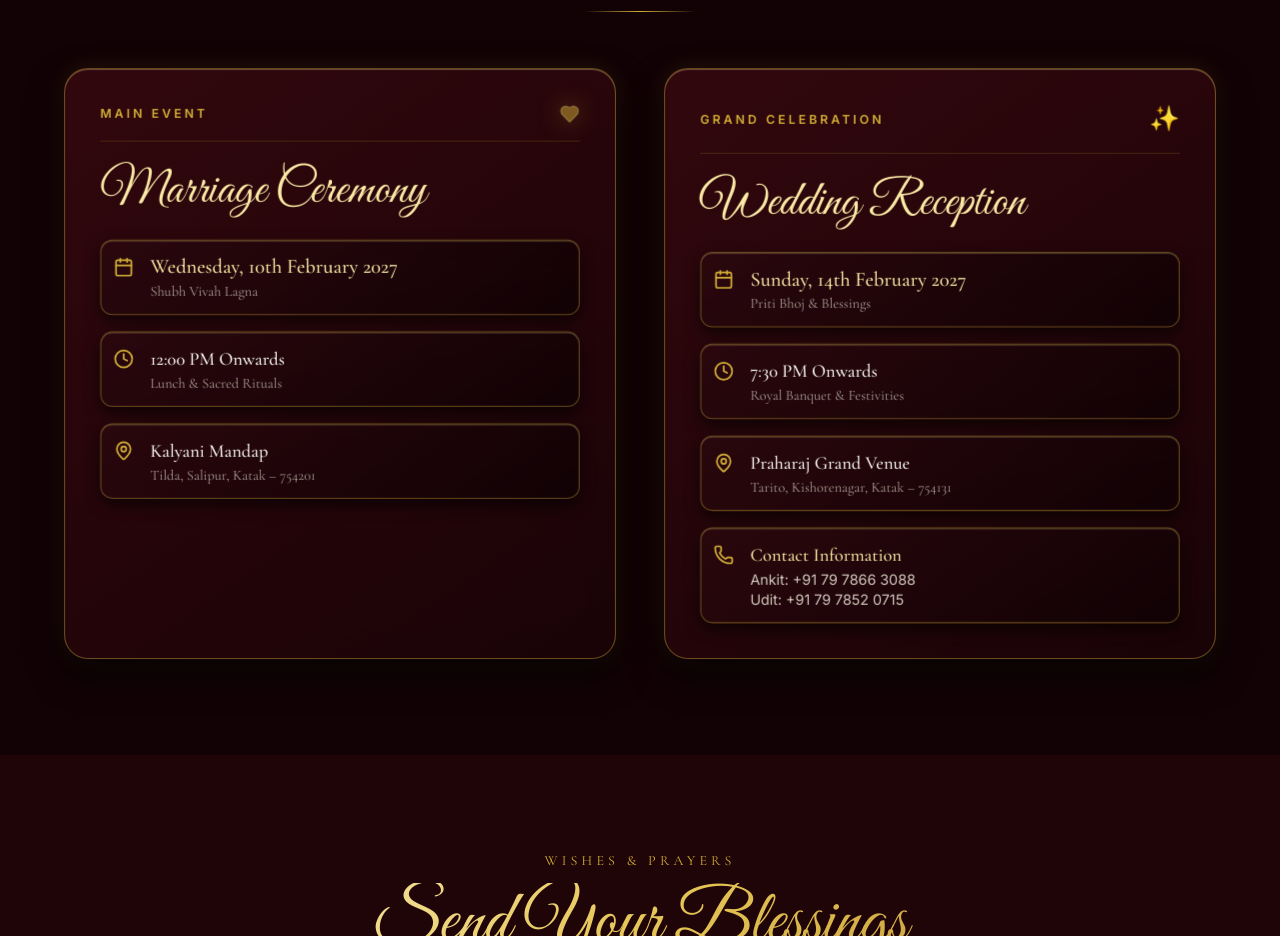
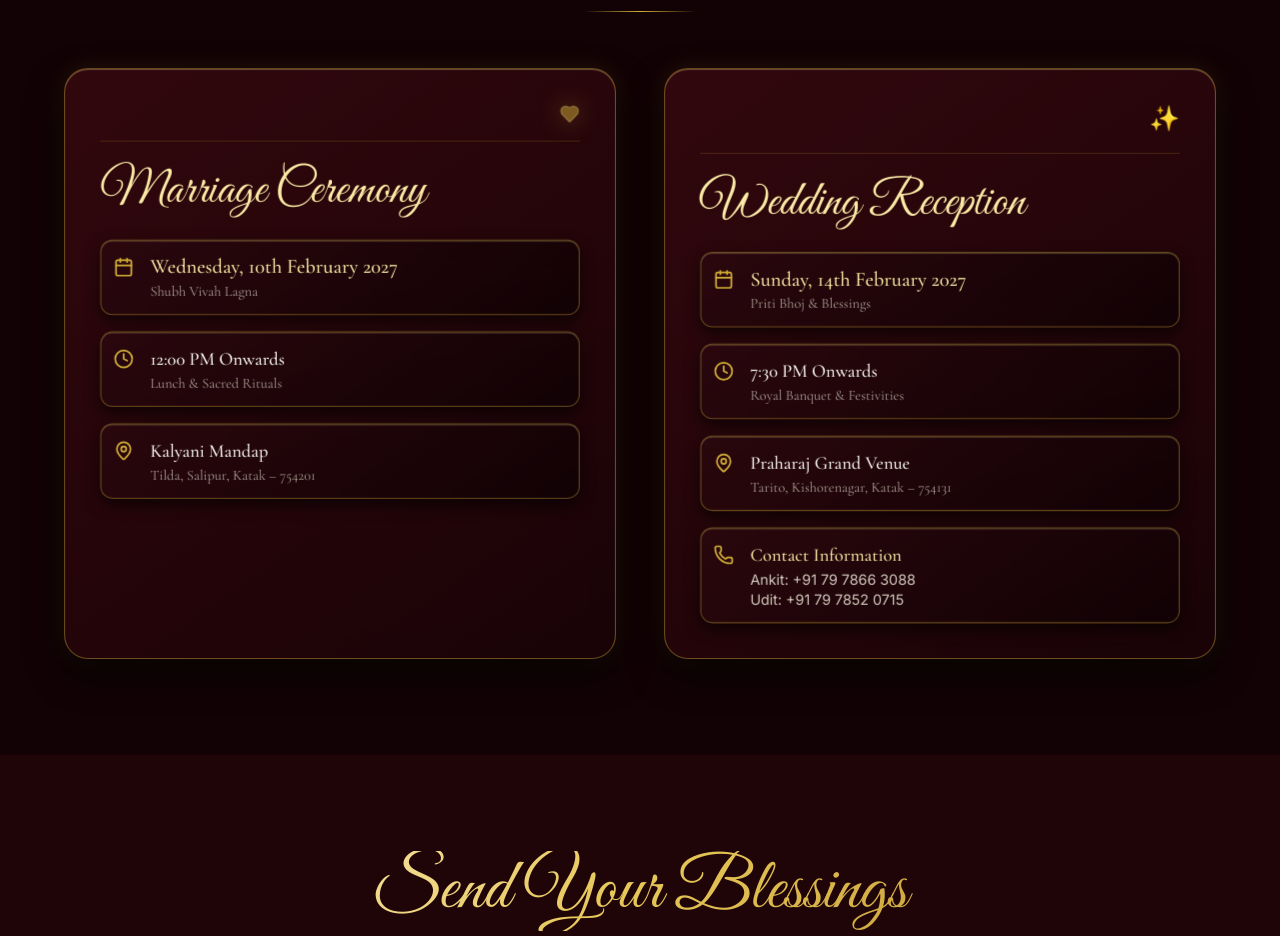
Before and after one commit to ShanksTechpy/invitation, a React (Vite) app: page / in a window 1280 px wide. Shown: the part 3976-4912 px from the top of the page. Built offline with nearby package versions, Linux system fonts and the light colour scheme; a web font is replaced by a local one.

Commit message:
Remove Main Event, Grand Celebration, and Wishes & Prayers subtitles while preserving Marriage Ceremony and Wedding Reception headings

```diff
--- a/src/components/BlessingsSection.tsx
+++ b/src/components/BlessingsSection.tsx
@@ -53,9 +53,6 @@ export const BlessingsSection: React.FC = () => {
     <section id="blessings" className="py-24 px-6 bg-[#1F0408] relative overflow-hidden">
       <div className="max-w-6xl mx-auto space-y-16 relative z-10">
         <div className="text-center space-y-3">
-          <p className="font-serif-cormorant text-sm uppercase tracking-[0.3em] text-[#D4AF37]">
-            Wishes & Prayers
-          </p>
           <h2 className="font-wedding text-5xl sm:text-6xl md:text-7xl font-normal gold-text-gradient py-1">
             Send Your Blessings
           </h2>
--- a/src/components/DateCardsSection.tsx
+++ b/src/components/DateCardsSection.tsx
@@ -28,10 +28,7 @@ export const DateCardsSection: React.FC = () => {
             className="p-8 sm:p-10 rounded-3xl palace-card border border-[#D4AF37]/40 relative overflow-hidden flex flex-col justify-between space-y-8 group hover:border-[#D4AF37] transition-all duration-500 shadow-[0_20px_45px_rgba(0,0,0,0.7)] preserve-3d cursor-pointer"
           >
             <div className="space-y-6 translate-z-20">
-              <div className="flex items-center justify-between border-b border-[#D4AF37]/20 pb-4">
-                <span className="font-sans-inter text-xs uppercase tracking-[0.25em] text-[#D4AF37] font-semibold">
-                  Main Event
-                </span>
+              <div className="flex items-center justify-end border-b border-[#D4AF37]/20 pb-4">
                 <Heart className="w-5 h-5 text-[#E6C657] fill-[#D4AF37] animate-pulse drop-shadow-[0_0_12px_rgba(212,175,55,0.8)] group-hover:scale-125 transition-transform duration-300" />
               </div>
 
@@ -77,10 +74,7 @@ export const DateCardsSection: React.FC = () => {
             className="p-8 sm:p-10 rounded-3xl palace-card border border-[#D4AF37]/40 relative overflow-hidden flex flex-col justify-between space-y-8 group hover:border-[#D4AF37] transition-all duration-500 shadow-[0_20px_45px_rgba(0,0,0,0.7)] preserve-3d cursor-pointer"
           >
             <div className="space-y-6 translate-z-20">
-              <div className="flex items-center justify-between border-b border-[#D4AF37]/20 pb-4">
-                <span className="font-sans-inter text-xs uppercase tracking-[0.25em] text-[#D4AF37] font-semibold">
-                  Grand Celebration
-                </span>
+              <div className="flex items-center justify-end border-b border-[#D4AF37]/20 pb-4">
                 <span className="text-2xl group-hover:scale-125 transition-transform duration-300">✨</span>
               </div>
 
```
